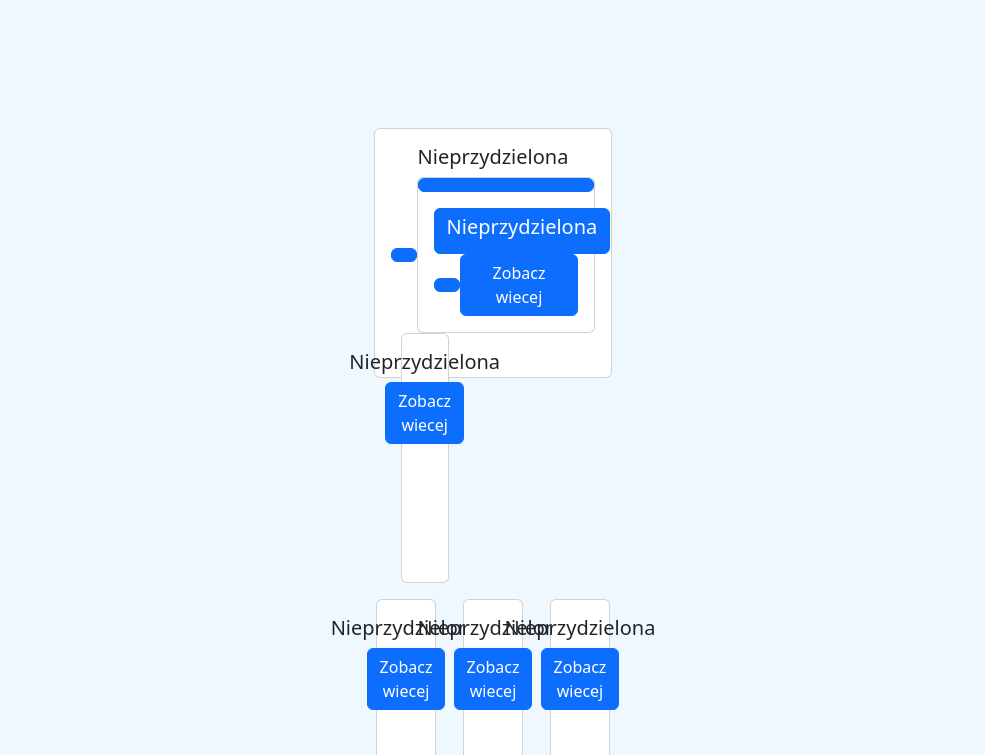
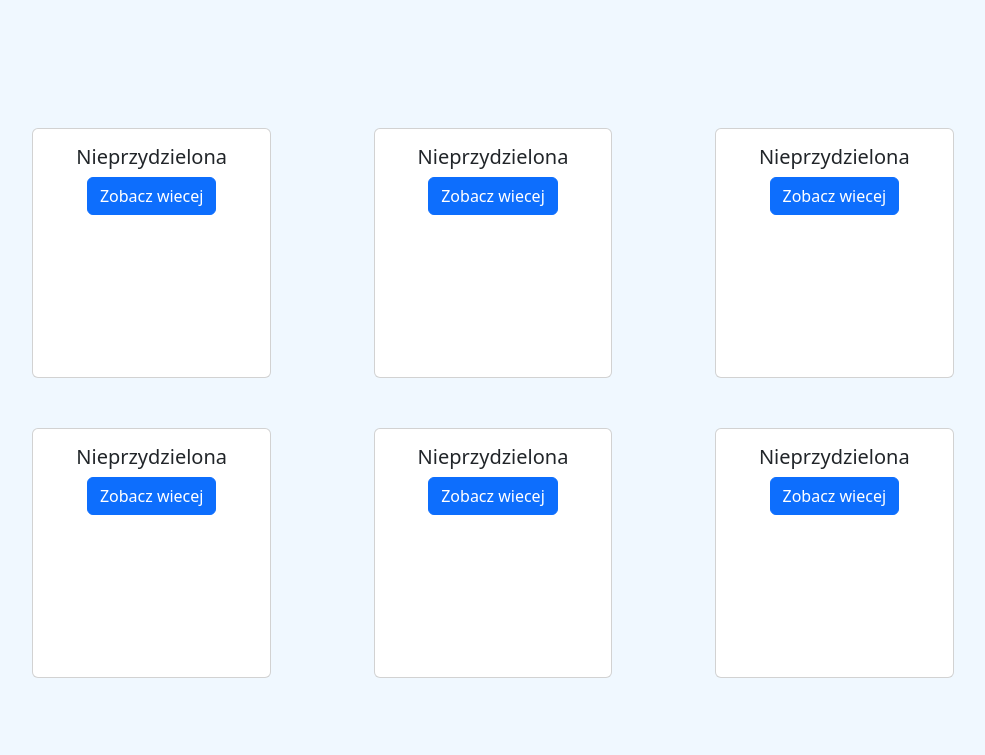
Before and after one commit to wojtek20032/free_time_application, a PHP site: page /powiadomienia.php in a window 1280 px wide. Shown: the part 98-853 px from the top of the page, without its empty margins (147-1132 px from the left). Run offline with PHP 8.4, Linux system fonts and the light colour scheme; the visitor is signed in with stand-in values (Sample User, id 1); data that the repository does not hold is empty.

Commit message:
Update powiadomienia.php

```diff
--- a/powiadomienia/powiadomienia.php
+++ b/powiadomienia/powiadomienia.php
@@ -69,7 +69,7 @@ $fetch = mysqli_query($conn,"SELECT * FROM `calendar_events`WHERE idUzytkownika
               <div class="card-body">
                 <h5 class="card-title"><?php if($result = mysqli_fetch_array($fetch)){echo $result['date'];} else {echo "Nieprzydzielona";} ?></h5>
                 <div class="more">
-                  <a href="#" class="ModalBtn btn btn-primary" id =<?php echo $result['date']?>">Zobacz wiecej</a>
+                  <a href="#" class="ModalBtn btn btn-primary" id ="<?php echo $result['date']?>">Zobacz wiecej</a>
                 </div>
               </div>
             </div>
```
